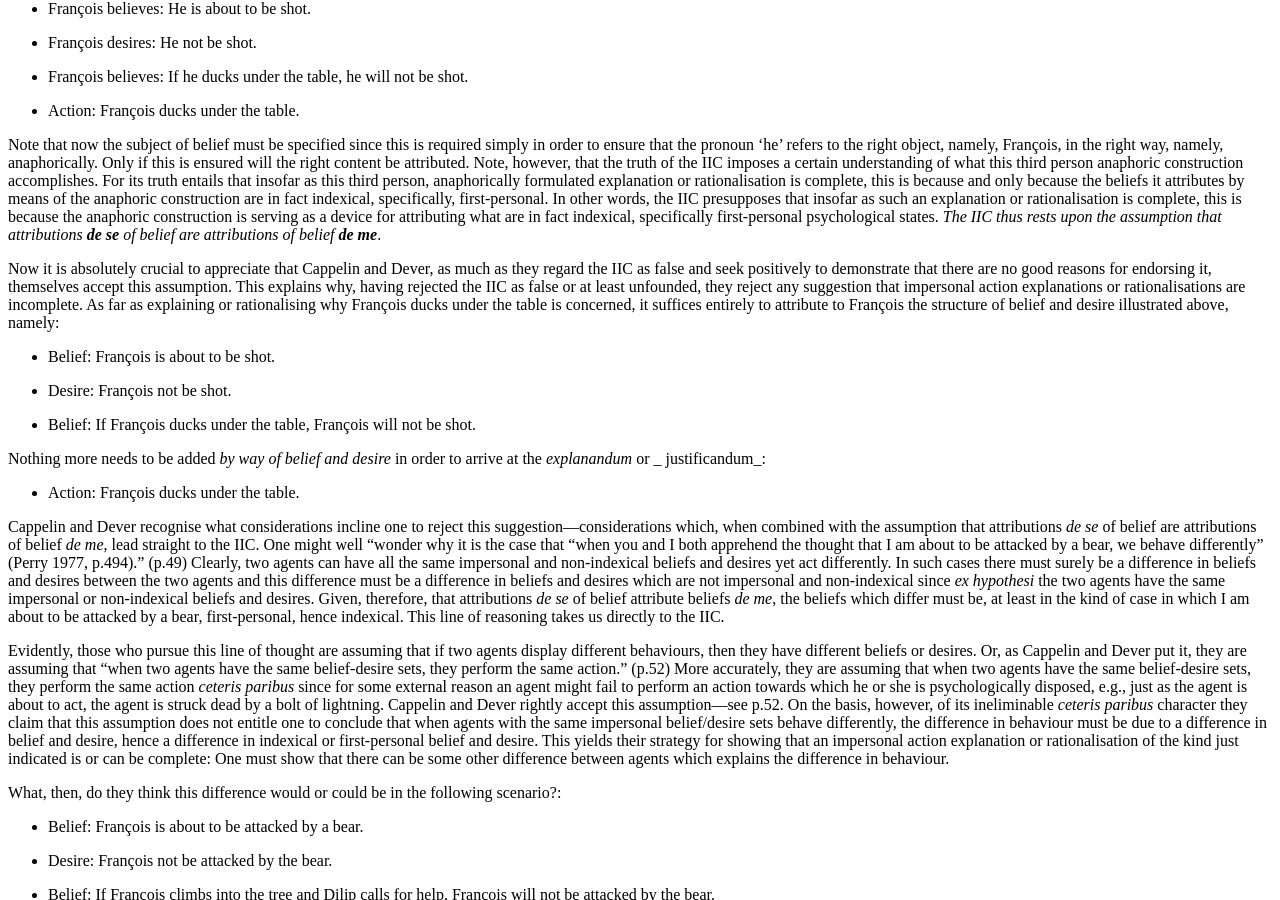
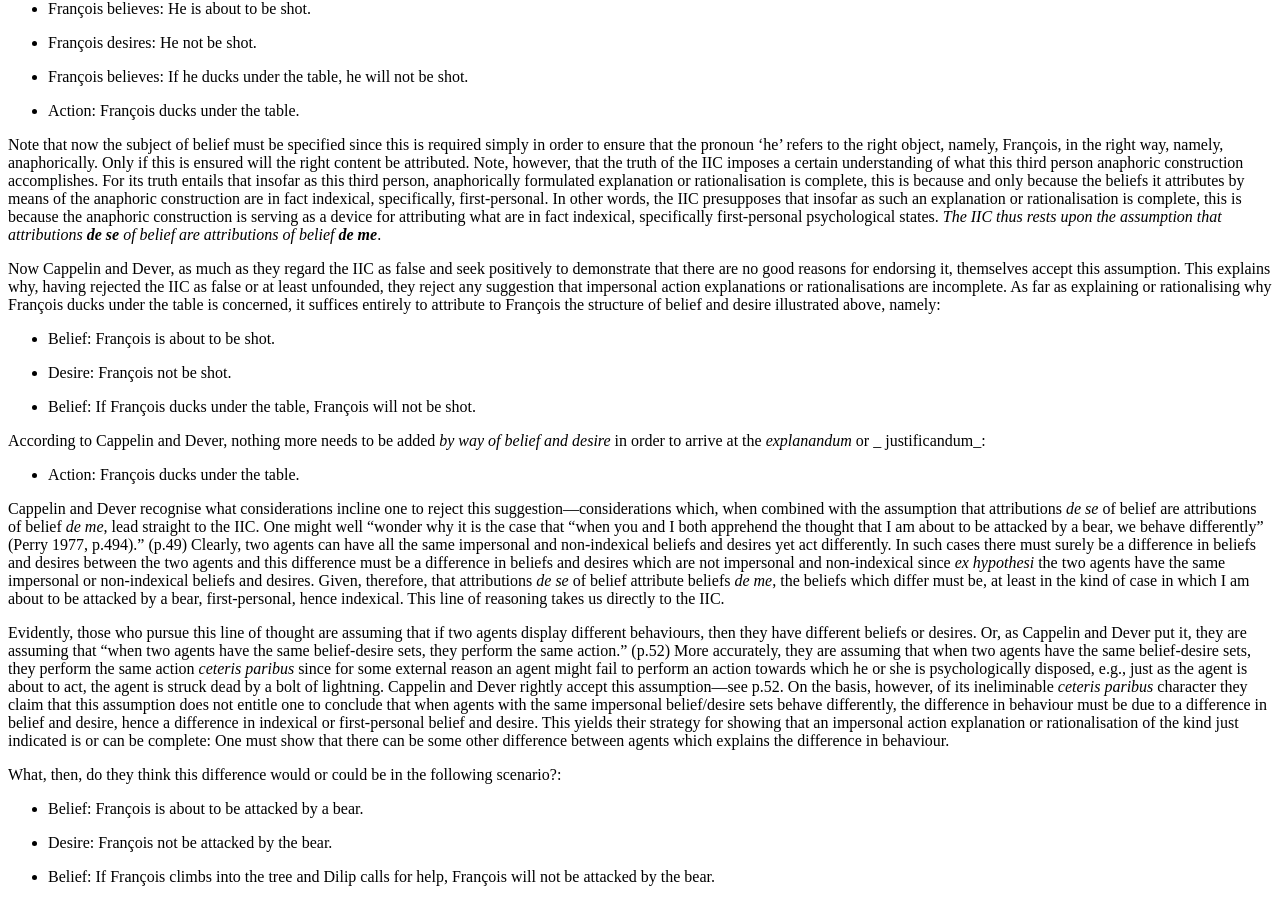
Before and after one commit to klepas/bruins-site, a Jekyll site: the page built from papers/_posts/2015-12-1-attitudes-de-se-and-de-me.md, in a window 1280 px wide and 900 px high, scrolled down 2793 px. Built offline with Jekyll 4.4.1, drawn with Linux system fonts in a browser that asks for light colours; nearby versions of some CDN libraries; some web fonts are replaced.

Commit message:
Minor stilistic improvements and correction of typos

```diff
--- a/papers/_posts/2015-12-1-attitudes-de-se-and-de-me.md
+++ b/papers/_posts/2015-12-1-attitudes-de-se-and-de-me.md
@@ -83,7 +83,7 @@ Here, the sentences used to articulate the content of François’ psychological
 
 Note that now the subject of belief must be specified since this is required simply in order to ensure that the pronoun ‘he’ refers to the right object, namely, François, in the right way, namely, anaphorically. Only if this is ensured will the right content be attributed. Note, however, that the truth of the IIC imposes a certain understanding of what this third person anaphoric construction accomplishes. For its truth entails that insofar as this third person, anaphorically formulated explanation or rationalisation is complete, this is because and only because the beliefs it attributes by means of the anaphoric construction are in fact indexical, specifically, first-personal. In other words, the IIC presupposes that insofar as such an explanation or rationalisation is complete, this is because the anaphoric construction is serving as a device for attributing what are in fact indexical, specifically first-personal psychological states. _The IIC thus rests upon the assumption that attributions **de se** of belief are attributions of belief **de me**_.
 
-Now it is absolutely crucial to appreciate that Cappelin and Dever, as much as they regard the IIC as false and seek positively to demonstrate that there are no good reasons for endorsing it, themselves accept this assumption. This explains why, having rejected the IIC as false or at least unfounded, they reject any suggestion that impersonal action explanations or rationalisations are incomplete. As far as explaining or rationalising why François ducks under the table is concerned, it suffices entirely to attribute to François the structure of belief and desire illustrated above, namely:
+Now Cappelin and Dever, as much as they regard the IIC as false and seek positively to demonstrate that there are no good reasons for endorsing it, themselves accept this assumption. This explains why, having rejected the IIC as false or at least unfounded, they reject any suggestion that impersonal action explanations or rationalisations are incomplete. As far as explaining or rationalising why François ducks under the table is concerned, it suffices entirely to attribute to François the structure of belief and desire illustrated above, namely:
 
 * Belief: François is about to be shot.
 
@@ -91,7 +91,7 @@ Now it is absolutely crucial to appreciate that Cappelin and Dever, as much as t
 
 * Belief: If François ducks under the table, François will not be shot.
 
-Nothing more needs to be added _by way of belief and desire_ in order to arrive at the _explanandum_ or _ justificandum_:
+According to Cappelin and Dever, nothing more needs to be added _by way of belief and desire_ in order to arrive at the _explanandum_ or _ justificandum_:
 
 * Action: François ducks under the table.
 
```
